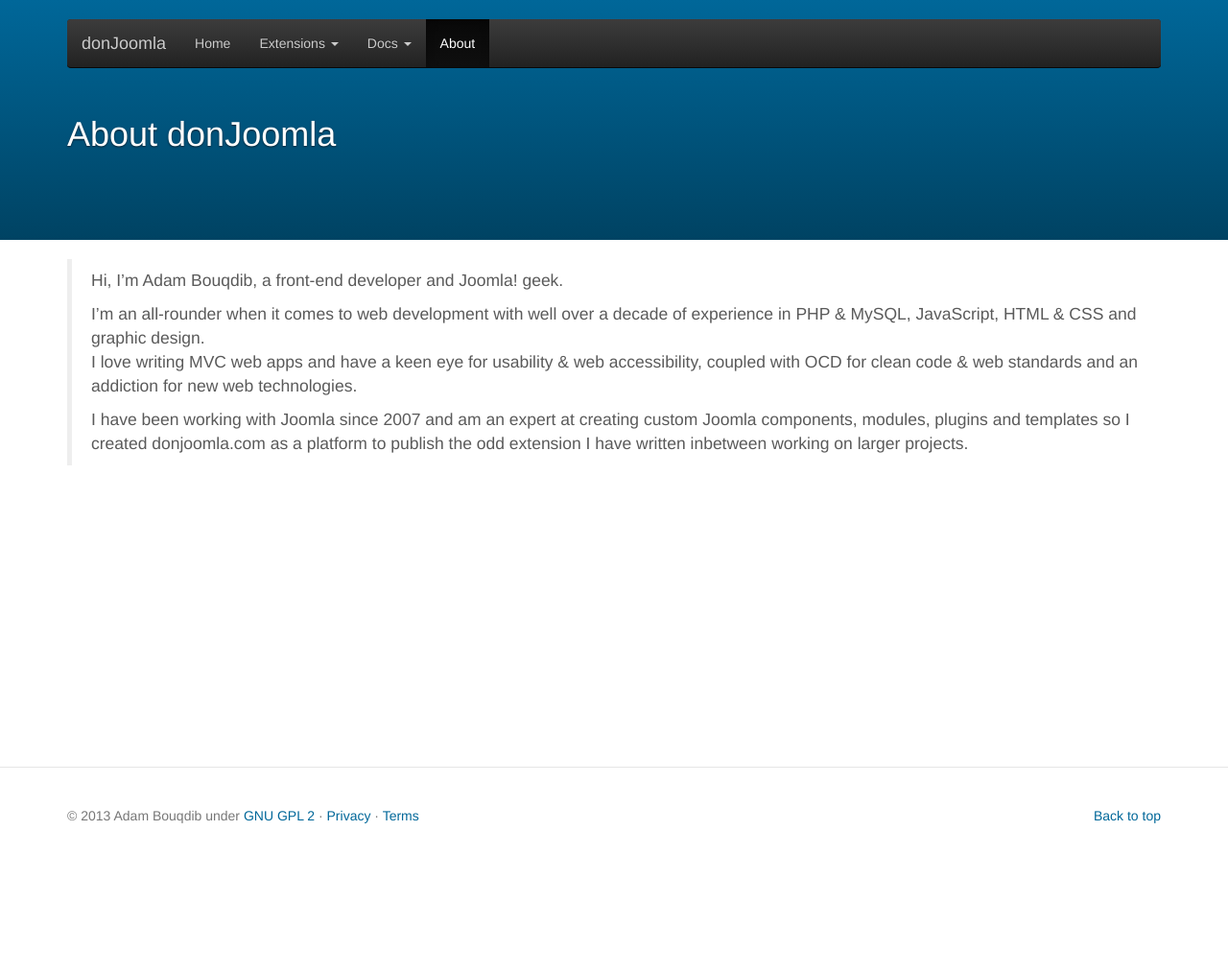
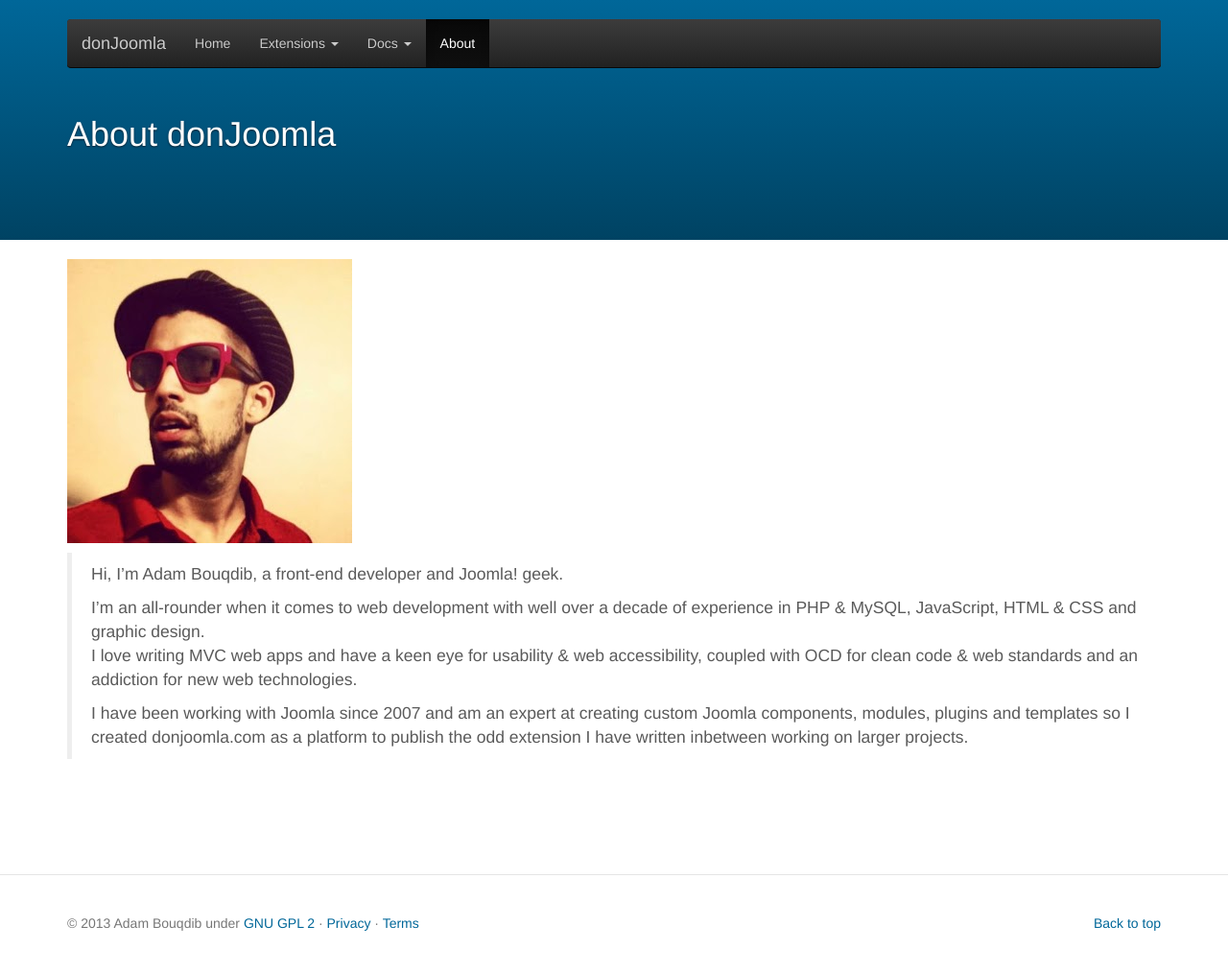
Before and after one commit to donJoomla/donjoomla.github.io, a Jekyll site: the page built from about.md, in a window 1280 px wide. Shown: the whole page at 96% size. Built offline with Jekyll 4.4.1, drawn with Linux system fonts in a browser that asks for light colours; nearby versions of some CDN libraries; before the commit the page ends 900 px from its top, so only the background shows below that.

Commit message:
updated about.md

```diff
--- a/about.md
+++ b/about.md
@@ -9,6 +9,7 @@ sitemap:
     changefreq: monthly
     lastmod: 2013-06-11T07:07:00
 ---
+![me]({{ site.url }}/images/me.jpg "Me")
 > Hi, I'm Adam Bouqdib, a front-end developer and Joomla! geek.
 >
 > I'm an all-rounder when it comes to web development with well over a decade of experience in PHP &amp; MySQL, JavaScript, HTML &amp; CSS and graphic design.
```
